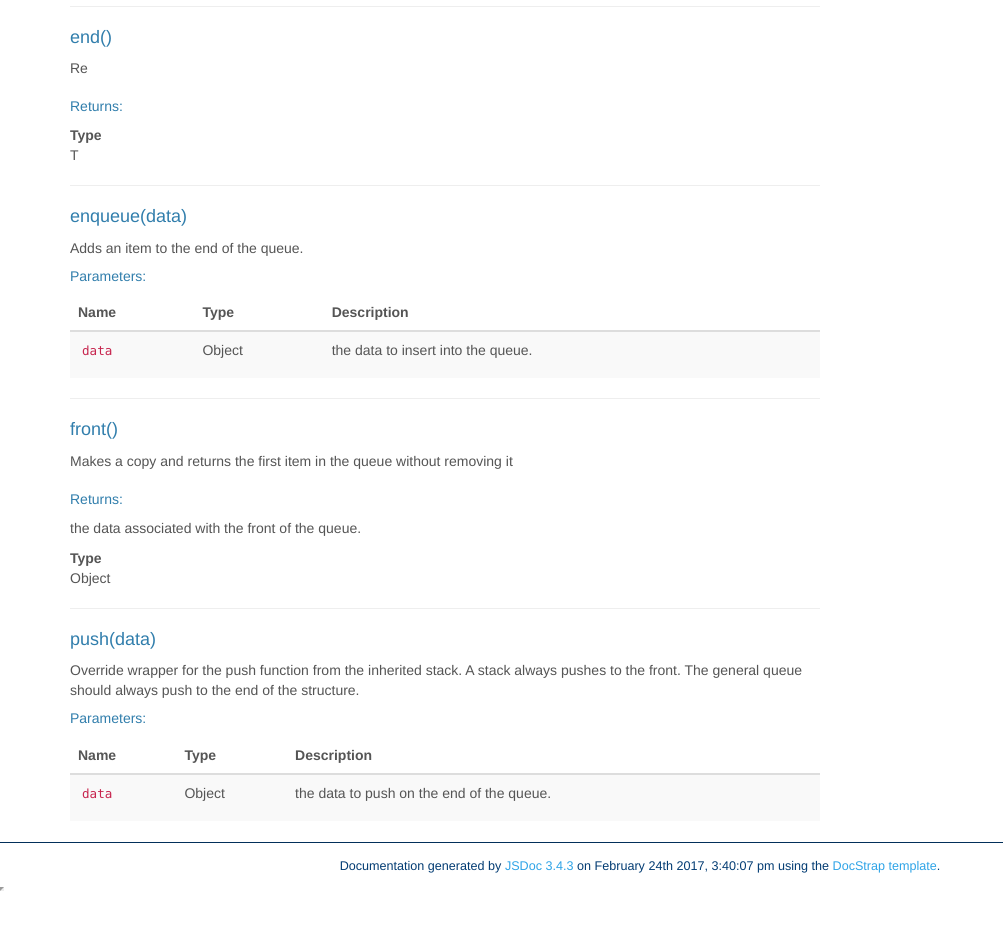
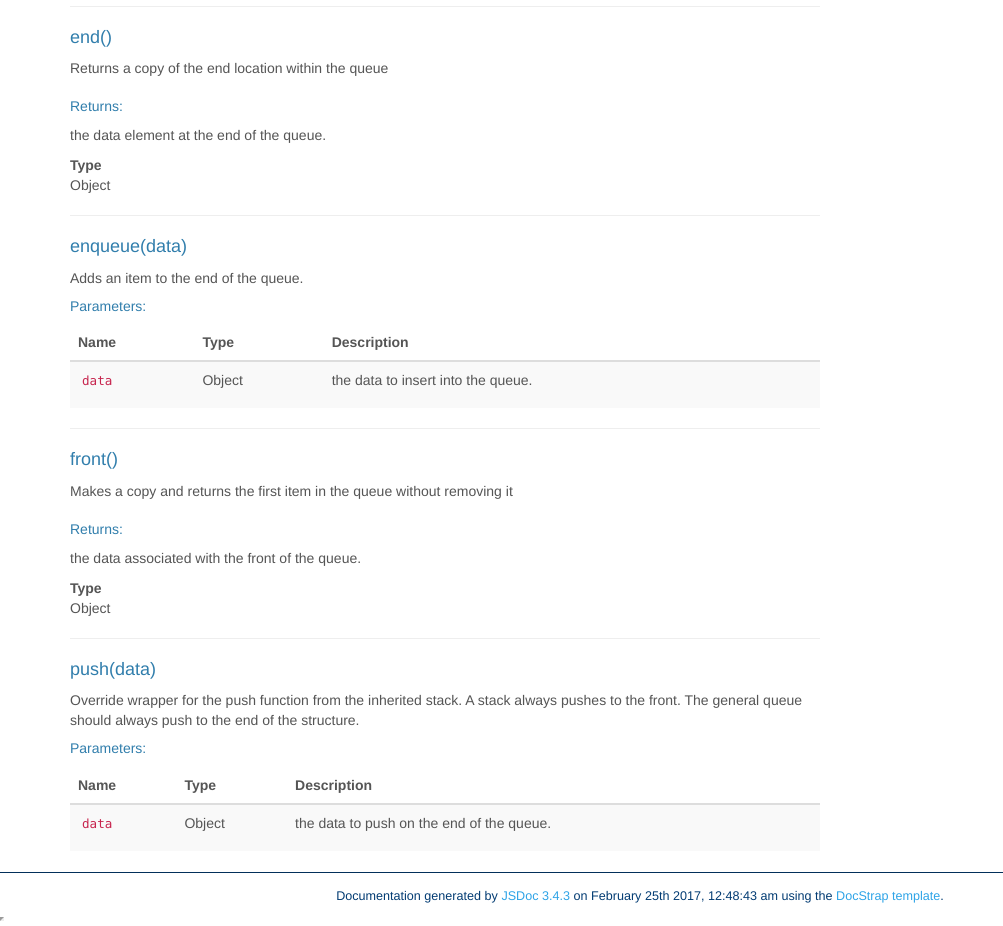
Before and after one commit to jmquigley/util.ds, a website: page docs/Queue.html in a window 1280 px wide. Shown: the part 960-1886 px from the top of the page, without its empty margins (0-1003 px from the left). Before the commit the page ends 1856 px from the top, so only its background shows below. Drawn offline with Linux system fonts and the light colour scheme.

Commit message:
Adds end function to queue
- Updates npmignore to remove jsdoc.json from package
- Test case for end function

```diff
--- a/docs/Queue.html
+++ b/docs/Queue.html
@@ -521,7 +521,7 @@ the queue.</p></td>
 
 
     <div class="description">
-        <p>Re</p>
+        <p>Returns a copy of the end location within the queue</p>
     </div>
 
 
@@ -586,6 +586,10 @@ the queue.</p></td>
     <h5>Returns:</h5>
 
 
+<div class="param-desc">
+    <p>the data element at the end of the queue.</p>
+</div>
+
 
 
 <dl>
@@ -594,7 +598,7 @@ the queue.</p></td>
     </dt>
     <dd>
 
-<span class="param-type">T</span>
+<span class="param-type">Object</span>
 
 
 
@@ -1017,7 +1021,7 @@ to the end of the structure.</p>
 <span class="jsdoc-message">
 	Documentation generated by <a href="https://github.com/jsdoc3/jsdoc">JSDoc 3.4.3</a>
 
-		on February 24th 2017, 3:40:07 pm
+		on February 25th 2017, 12:48:43 am
 
 	using the <a href="https://github.com/docstrap/docstrap">DocStrap template</a>.
 </span>
--- a/lib/queue.ts
+++ b/lib/queue.ts
@@ -82,8 +82,8 @@ export class Queue extends Stack {
 	}
 
 	/**
-	 * Re
-	 * @returns {T}
+	 * Returns a copy of the end location within the queue
+	 * @returns {Object} the data element at the end of the queue.
 	 */
 	public end(): any {
 		return _.cloneDeep(this._end.data);
```
Also changed, not shown: docs/Collection.html (+1 -1 lines), docs/Deque.html (+1 -1 lines), docs/Node.html (+1 -1 lines), docs/Stack.html (+1 -1 lines), docs/classes.list.html (+1 -1 lines), docs/index.html (+1 -1 lines), docs/queue.md (+4 -3 lines), docs/quicksearch.html (+1 -1 lines), test/test_queue.ts (line endings or trailing spaces), 1 other file.
